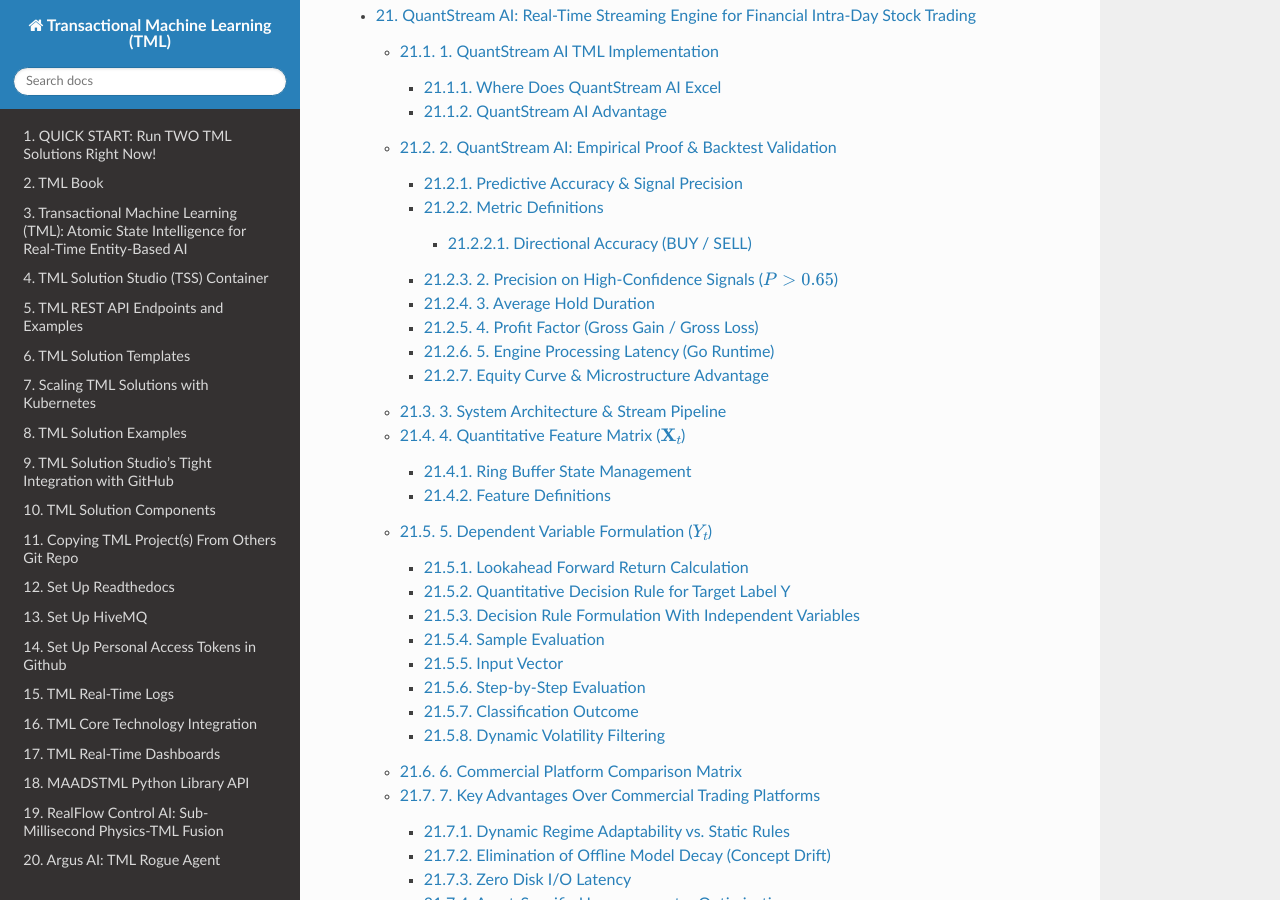
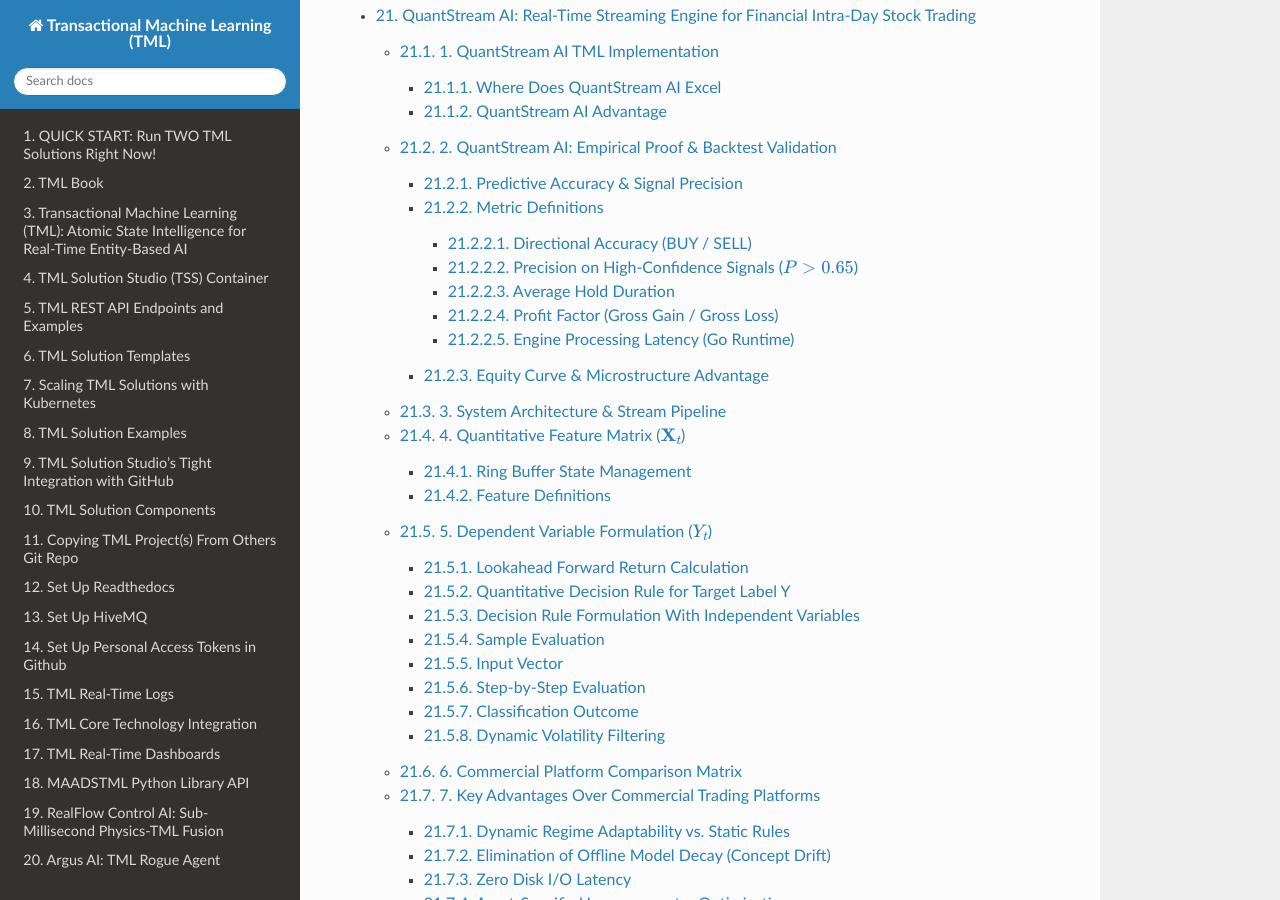
Before and after one commit to smaurice101/readthedocs, a Sphinx documentation site: the page built from docs/source/index.rst, in a window 1280 px wide and 900 px high, scrolled down 13164 px. Built offline with Sphinx 7.4.7 and the Read the Docs theme 3.1.0, drawn with Linux system fonts in a browser that asks for light colours; pages that are not in the unit, such as notebooks, are missing from menus; some of the changed text lies outside the part shown.

Commit message:
Update quantstream.rst

```diff
--- a/docs/source/quantstream.rst
+++ b/docs/source/quantstream.rst
@@ -99,13 +99,13 @@
 
 * **Context:** Rather than trading every signal, filtering for high-confidence predictions increases trade quality. Achieving **64.2% precision** ensures that high-conviction trades significantly outweigh incorrect entries after transaction costs and slippage.
 
-3. Average Hold Duration
-------------------------
+Average Hold Duration
+"""""""""""""""""""""
 * **Definition:** The average time elapsed between trade entry (order fill) and trade exit (closing position upon signal reversal, profit target, or stop-loss trigger).
 * **Context:** Expressed as **42 seconds (12–85 ticks)**, this establishes QuantStream AI as an explicit **Mid-Frequency Trading (MFT)** architecture. Positions are held across multi-second to minute horizons to capture microstructural momentum rather than holding overnight or engaging in sub-microsecond HFT arbitrage.
 
-4. Profit Factor (Gross Gain / Gross Loss)
-------------------------------------------
+Profit Factor (Gross Gain / Gross Loss)
+"""""""""""""""""""""""""""""""""""""""
 * **Definition:** The ratio of the total gross profits generated by winning trades to the total gross losses incurred by losing trades over the test period.
 * **Mathematical Formula:**
 
@@ -118,8 +118,8 @@
   * A Profit Factor of **1.0 – 1.3** is typical for standard retail or baseline systematic strategies.
   * A Profit Factor of **1.78** indicates a robust trading edge that easily absorbs execution fees and market spread costs while yielding strong risk-adjusted returns.
 
-5. Engine Processing Latency (Go Runtime)
------------------------------------------
+Engine Processing Latency (Go Runtime)
+""""""""""""""""""""""""""""""""""""""
 * **Definition:** The end-to-end time required by the streaming engine to ingest a raw market tick, calculate all rolling features (:math:`X_t`), evaluate the signal rules (:math:`Y_t`), and emit the output payload.
 * **Context:** Measured at **180** :math:`\mu\text{s}` **(microseconds)** per tick in the Go runtime. Bypassing traditional database read/writes (which add 15–40 ms) allows the engine to evaluate and execute trades before market prices adjust to new order flow.
 
```
Also changed, not shown: other parts of docs/source/quantstream.rst (+2 -2 lines).
